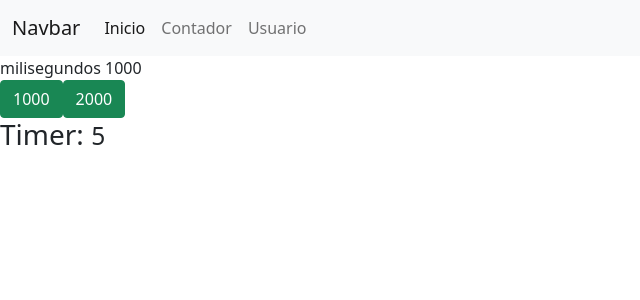
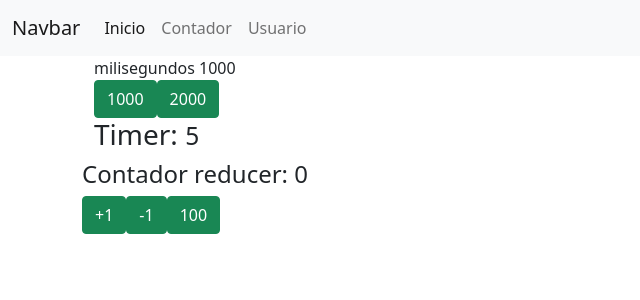
Before and after one commit to olmosmartin/practica-git-typescript, a React (Create React App) app in the folder react-typescript/: page / in a window 1280 px wide. Shown: the top 300 px of the page, without its empty margins (0-640 px from the left). Built offline with nearby package versions, Linux system fonts and the light colour scheme.

Commit message:
ejemplo useReducer con contador

```diff
--- /dev/null
+++ b/react-typescript/src/components/ContadorRedu.tsx
@@ -0,0 +1,75 @@
+import React, { useReducer } from 'react'
+
+//estado inicial
+const estadoInicial = {
+    contador: 0,
+}
+
+//acciones
+type accionType =
+    | {type: 'incrementar'}
+    | {type: 'decrementar'}
+    | {type: 'custom', payload:number};
+
+
+const contadorReducer = ( state: typeof estadoInicial, accion:accionType ) => {
+
+    switch (accion.type) {
+        case 'incrementar':
+            return {
+                //esto rompe la referencia a state y no lo modifica, devuelve uno nuevo
+                ...state,
+                contador: state.contador + 1
+            }
+        case 'decrementar':
+            return {
+                //esto rompe la referencia a state y no lo modifica, devuelve uno nuevo
+                ...state,
+                contador: state.contador - 1
+            }
+        case 'custom':
+            return {
+                //esto rompe la referencia a state y no lo modifica, devuelve uno nuevo
+                ...state,
+                contador: state.contador = accion.payload
+            }
+
+        default:
+            return state;
+    }
+
+    return state;
+}
+
+export const ContadorRedu = () => {
+
+    const [contadorState, dispatch] = useReducer(contadorReducer, estadoInicial);
+
+    return (
+        <div>
+            <h4>Contador reducer: { contadorState.contador } </h4>
+
+            <button
+            className="btn btn-success"
+            onClick={() => dispatch( {type: 'incrementar'} )}
+            >
+            +1
+            </button>
+
+            <button
+            className="btn btn-success"
+            onClick={() => dispatch( {type: 'decrementar'} )}
+            >
+            -1
+            </button>
+
+            <button
+            className="btn btn-success"
+            onClick={() => dispatch( {type: 'custom', payload: 100} )}
+            >
+            100
+            </button>
+
+        </div>
+    )
+}
--- a/react-typescript/src/components/TimerPadre.tsx
+++ b/react-typescript/src/components/TimerPadre.tsx
@@ -6,7 +6,7 @@ export default function TimerPadre(): ReactElement {
     const [milisegundos, setMilisegundos] = useState(1000);
 
     return (
-        <div>
+        <div className="container">
             <span> milisegundos { milisegundos } </span>
             <br></br>
             <button
--- a/react-typescript/src/views/Inicio.tsx
+++ b/react-typescript/src/views/Inicio.tsx
@@ -1,10 +1,12 @@
-import React, { ReactElement } from 'react'
-import TimerPadre from '../components/TimerPadre'
+import React, { ReactElement } from 'react';
+import TimerPadre from '../components/TimerPadre';
+import { ContadorRedu } from '../components/ContadorRedu';
 
 export default function Inicio(): ReactElement {
     return (
-        <div>
+        <div className="container">
             <TimerPadre/>
+            <ContadorRedu/>
         </div>
     )
 }
```
